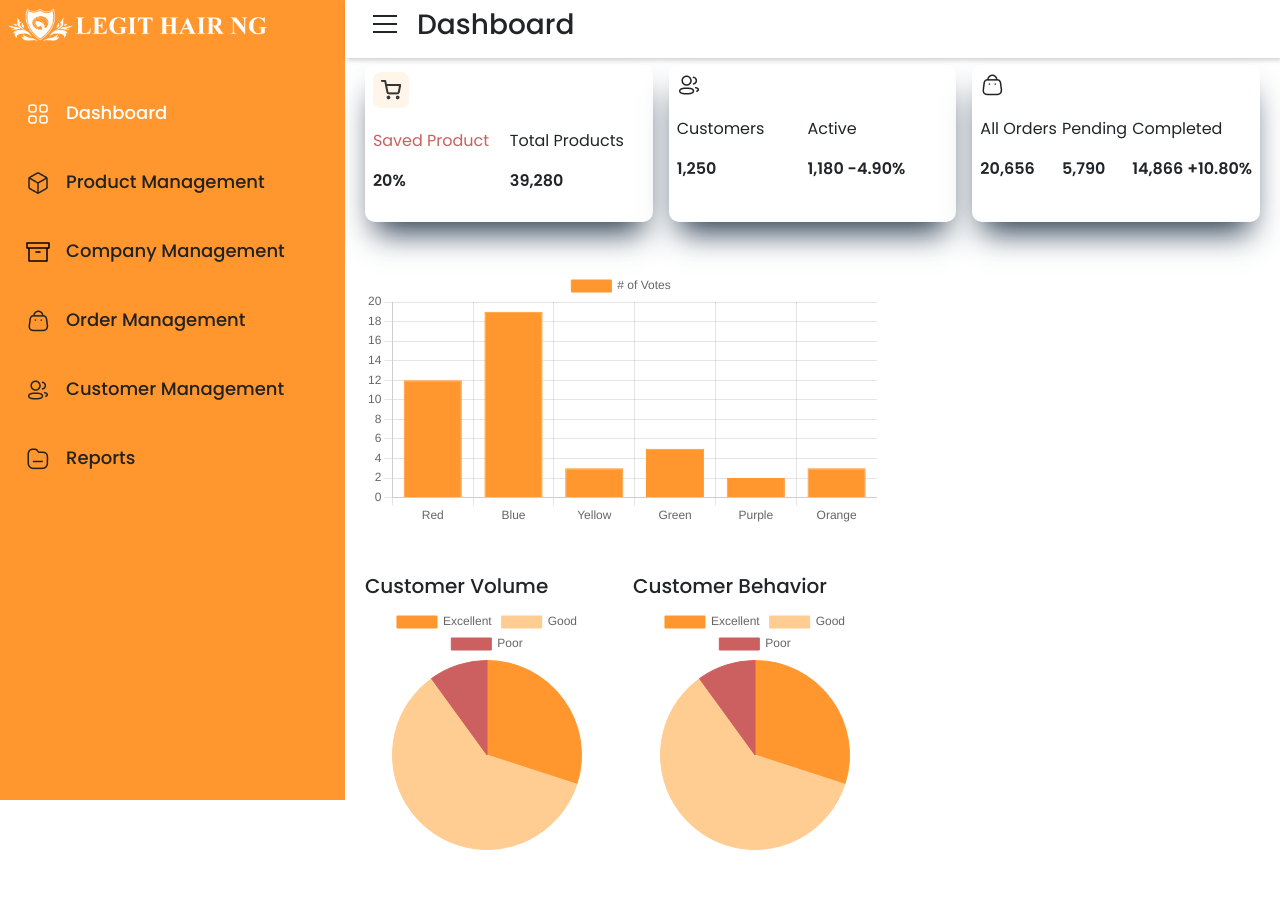
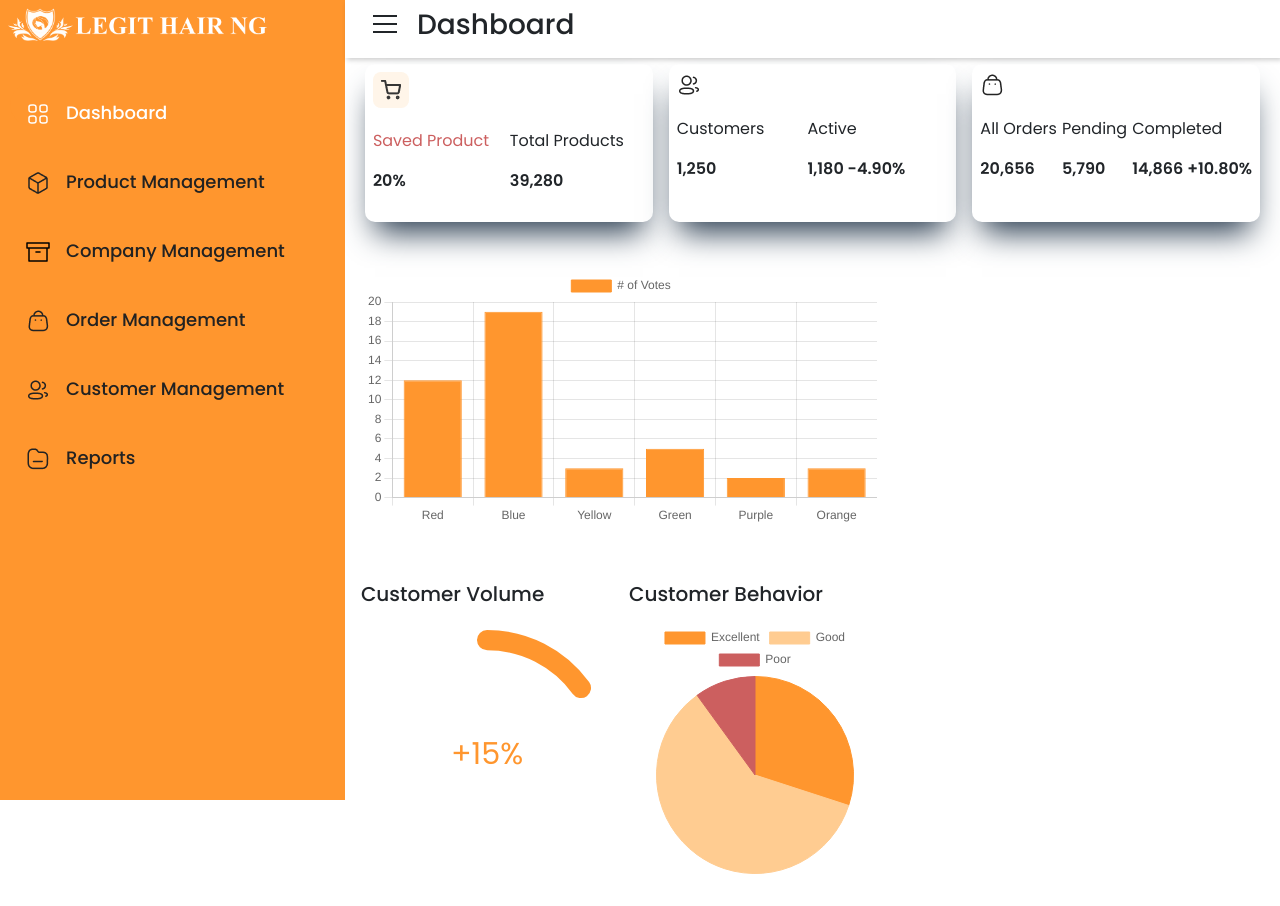
Before and after one commit to cycodedconcept/legit-hair-admin, a React (Vite) app: page /dashboard in a window 1280 px wide. Before the commit the page ends 866 px from the top, so only its background shows below. Built offline with nearby package versions, Linux system fonts and the light colour scheme.

Commit message:
progress bar added to dashboard

```diff
--- a/package.json
+++ b/package.json
@@ -18,7 +18,9 @@
     "chart.js": "^4.4.3",
     "line-awesome": "^1.3.0",
     "react": "^18.3.1",
+    "react-bootstrap": "^2.10.4",
     "react-chartjs-2": "^5.2.0",
+    "react-circular-progressbar": "^2.1.0",
     "react-dom": "^18.3.1",
     "react-redux": "^9.1.2",
     "react-router-dom": "^6.24.1"
--- a/src/pages/Cards.jsx
+++ b/src/pages/Cards.jsx
@@ -1,8 +1,9 @@
-import React from 'react'
+import React, { useState } from 'react'
 import { Cart, User, Order } from '../assets/images';
-import { BarChart, PieChart } from './Chart';
+import { BarChart, PieChart, Progress } from './Chart';
 
 const Cards = () => {
+  const [progress, setProgress] = useState(15)
   const cardItems = [
     {
       id: 0,
@@ -62,13 +63,13 @@ const Cards = () => {
         <div className="col-sm-12 col-md-12 col-lg-7">
           <BarChart />
           <div className="row mt-5">
-            <div className="col-sm-12 col-md-12 col-lg-6">
-              <h5>Customer Volume</h5>
-              <PieChart />
+            <div className="col-sm-12 col-md-12 col-lg-6 p-2">
+              <h5 className='mb-4'>Customer Volume</h5>
+              <Progress percentage={progress} />
             </div>
-            <div className="col-sm-12 col-md-12 col-lg-6">
-              <h5>Customer Behavior</h5>
-            <PieChart />
+            <div className="col-sm-12 col-md-12 col-lg-6 p-2">
+              <h5 className='mb-3'>Customer Behavior</h5>
+                <PieChart />
             </div>
           </div>
         </div>
--- a/src/pages/Chart.jsx
+++ b/src/pages/Chart.jsx
@@ -1,4 +1,6 @@
 import React from 'react'
+import { CircularProgressbar, buildStyles } from 'react-circular-progressbar';
+import 'react-circular-progressbar/dist/styles.css';
 import { Bar, Pie } from 'react-chartjs-2';
 import { Chart as ChartJS, CategoryScale, LinearScale, BarElement, ArcElement, Tooltip, Legend } from 'chart.js';
 
@@ -34,7 +36,7 @@ const BarChart = () => {
     };
 
     return <Bar data={data} options={options} />;
-  };
+};
 
   const PieChart = () => {
     const data = {
@@ -61,4 +63,18 @@ const BarChart = () => {
     return <Pie data={data} />;
 };
 
-export { BarChart, PieChart };
+const Progress = ({ percentage }) => {
+    return (
+      <CircularProgressbar  value={percentage}
+      text={`+${percentage}%`}
+      styles={buildStyles({
+        textColor: "#FF962E",
+        pathColor: "#FF962E",
+        trailColor: "#fff",
+        textSize: "12px",
+      })}
+      />
+    );
+}
+
+export { BarChart, PieChart, Progress };
```
Also changed, not shown: 1 other file (tests, documents, lock files or other folders).
